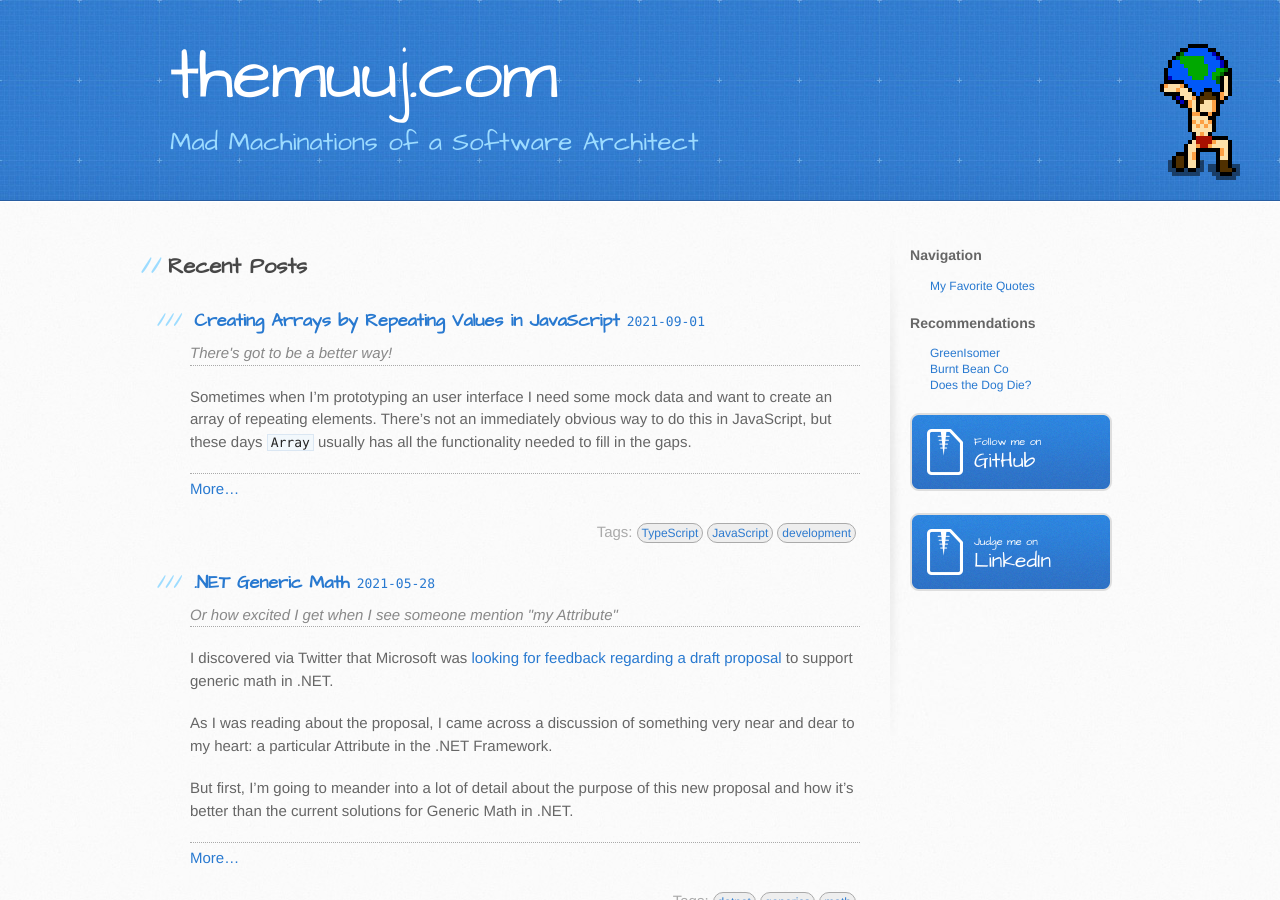
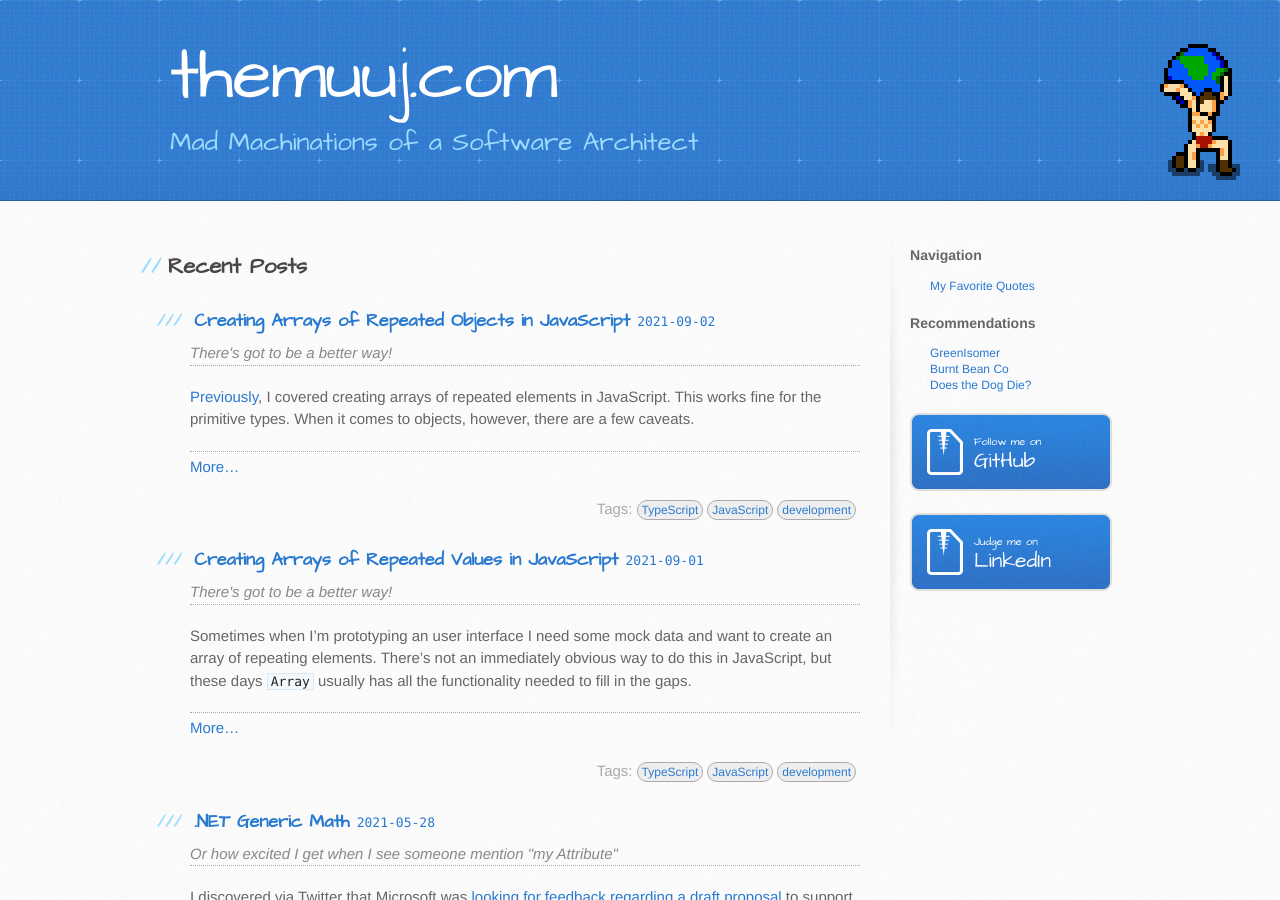
Before and after one commit to TheMuuj/TheMuuj.github.io, a Jekyll site: the page built from index.md, in a window 1280 px wide and 900 px high. Built offline with Jekyll 4.4.1, drawn with Linux system fonts in a browser that asks for light colours; some of the changed lines change nothing that is shown.

Commit message:
Add Post: "Creating Arrays of Repeated Objects in JavaScript" Update Post: "Creating Arrays of Repeated Values in JavaScript" - Add link to next post - Change title

````diff
--- a/_posts/2021-09-01-javascript-array-repeat.md
+++ b/_posts/2021-09-01-javascript-array-repeat.md
@@ -1,5 +1,5 @@
 ---
-title: Creating Arrays by Repeating Values in JavaScript
+title: Creating Arrays of Repeated Values in JavaScript
 description: There's got to be a better way!
 tags: TypeScript JavaScript development
 ---
@@ -74,4 +74,4 @@ console.log(h); // [0, 0, 0, 0, 0]
 
 As long as you aren't stuck supporting Internet Explorer, this version is the most concise and reads well. To be fair, Internet Explorer doesn't support `Array.from`, either.
 
-Next time, I'll cover some issues when trying to create arrays of repeated objects.
+[Next time]({% post_url 2021-09-02-javascript-array-repeat-with-objects %}), I'll cover some issues when trying to create arrays of repeated objects.
--- /dev/null
+++ b/_posts/2021-09-02-javascript-array-repeat-with-objects.md
@@ -0,0 +1,66 @@
+---
+title: Creating Arrays of Repeated Objects in JavaScript
+description: There's got to be a better way!
+tags: TypeScript JavaScript development
+---
+
+[Previously]({% post_url 2021-09-01-javascript-array-repeat %}), I covered creating arrays of repeated elements in JavaScript. This works fine for the primitive types. When it comes to objects, however, there are a few caveats.
+
+<!--more-->
+
+Again, using the `Array` constructor and the `fill` function, an array of 5 empty objects could be created in a straightforward manner.
+
+```ts
+const a = Array(5).fill({});
+console.log(a); // [{}, {}, {}, {}, {}]
+```
+
+Success! But each of the elements in the array are references to the same `{}` object. If you're treating all the objects as immutable, this is perfect. If you're using a front-end framework and are binding this data to repeated HTML elements and binding the view to these objects, then changing properties on one element will change it on all elements.
+
+I'll try to keep this agnostic with regard to frontend frameworks. Imagine five `<input type="text">` elements with their `value` attributes bound to a `text` property on the elements of this array. Typing into any one of the text boxes will update the other four.
+
+How does one easily create an array of five distinct objects? We can rewind back to using `Array.from` and `map`.
+
+```ts
+// WARNING: don't actually use this!
+const b = Array.from({ length: 5 }).map(x => {});
+console.log(b); // [undefined, undefined, undefined, undefined, undefined]
+```
+
+Oops, I tried this and immediately knew what I had done wrong. I should have known better. When defining a lambda with the `=>` arrow operator, the meaning of `{}` is to define a function block and not an object literal. This defines a function without a `return` statement, which essentially returns `undefined`.
+
+Let me try that again.
+
+```ts
+const c = Array.from({ length: 5 }).map(x => ({}));
+console.log(c); // [{}, {}, {}, {}, {}]
+console.log(c[0] === c[1]); // false
+```
+
+This is the behavior I'm after. An array of five unique objects is created. This is verified by the comparison `c[0] === c[1]`.
+
+I'm not entirely happy with the syntax. The fact that the `Array` constructor and `map` don't play well together is a little annoying. The code intent isn't fully clear.
+
+Is this any better? **Note:** if you're using TypeScript, the call to `fill()` will need to be changed to something like `fill(null)` because it expects you to pass an argument.
+
+```ts
+const d = Array(5).fill().map(x => ({}));
+console.log(d); // [{}, {}, {}, {}, {}]
+console.log(d[0] === d[1]); // false
+```
+
+Generally I only need code like this in prototypes and in unit tests. In real applications I would be loading data from something like a REST API or a JSON file.
+
+Honestly, I'd probably prefer this to be wrapped up in a function. This has the added bonus of having an `index` value handy when generating each element.
+
+```ts
+function generateArray<T>(length: number, generator: (index: number) => T): T[] {
+    return Array.from({ length }).map((_v, index, _a) => generator(index));
+}
+
+const e = generateArray(5, index => ({}));
+console.log(e); // [{}, {}, {}, {}, {}]
+console.log(e[0] === e[1]); // false
+```
+
+This idea could be expanded to create multi-dimensional arrays, too, since that can be a pain in JavaScript/TypeScript.
````
